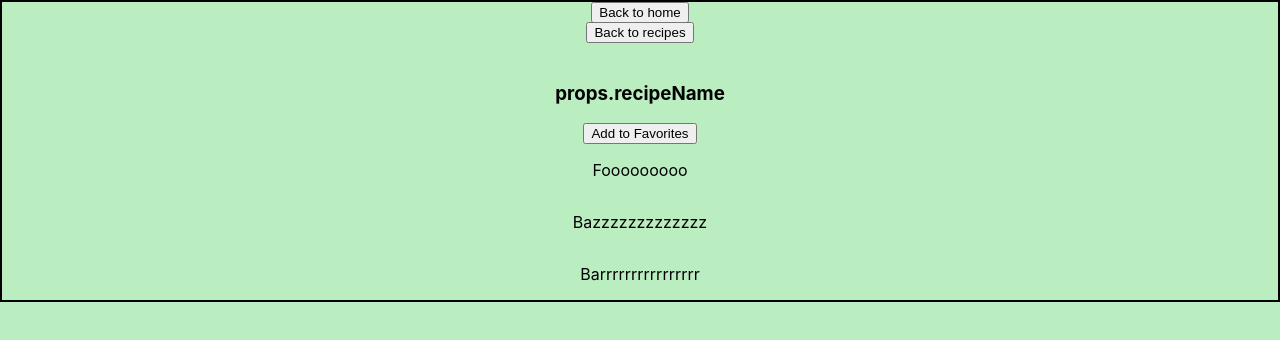
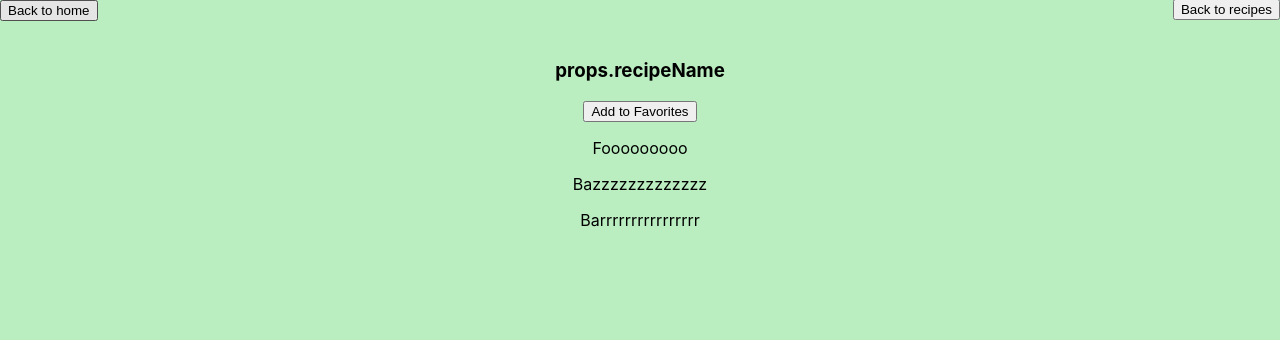
Before and after one commit to nyu-software-engineering/spring-2020-frugal-eye, a React (Create React App) app in the folder front-end/: page /recipe in a window 1280 px wide. Shown: the top 340 px of the page. Built offline with nearby package versions, Linux system fonts and the light colour scheme.

Commit message:
fixed div box

```diff
--- a/front-end/src/recipepage.css
+++ b/front-end/src/recipepage.css
@@ -12,7 +12,7 @@ body{
 }
 
 .recipe {
-	display: flex;
+	border: none;
 	flex-direction: column;
 	align-items: center;
 	justify-content: center;
--- a/front-end/src/recipepage.js
+++ b/front-end/src/recipepage.js
@@ -13,7 +13,7 @@ const RecipePage = (props) => {
   			data[rName].favorite = false;
   		}
   		else{
-  			data[name].favorite = true;
+  			data[rName].favorite = true;
   		}
   	}
 
```
